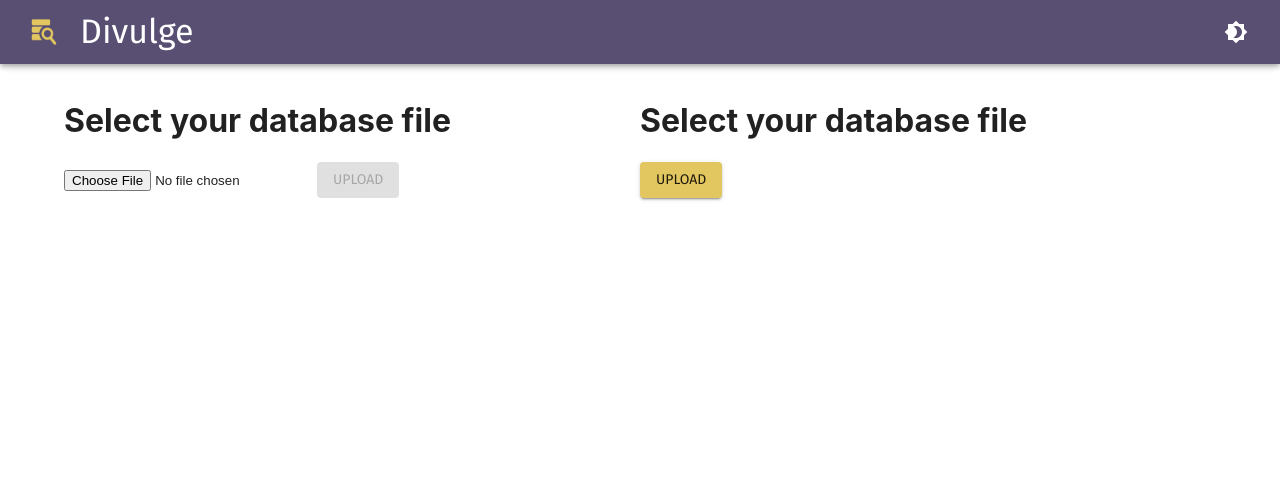
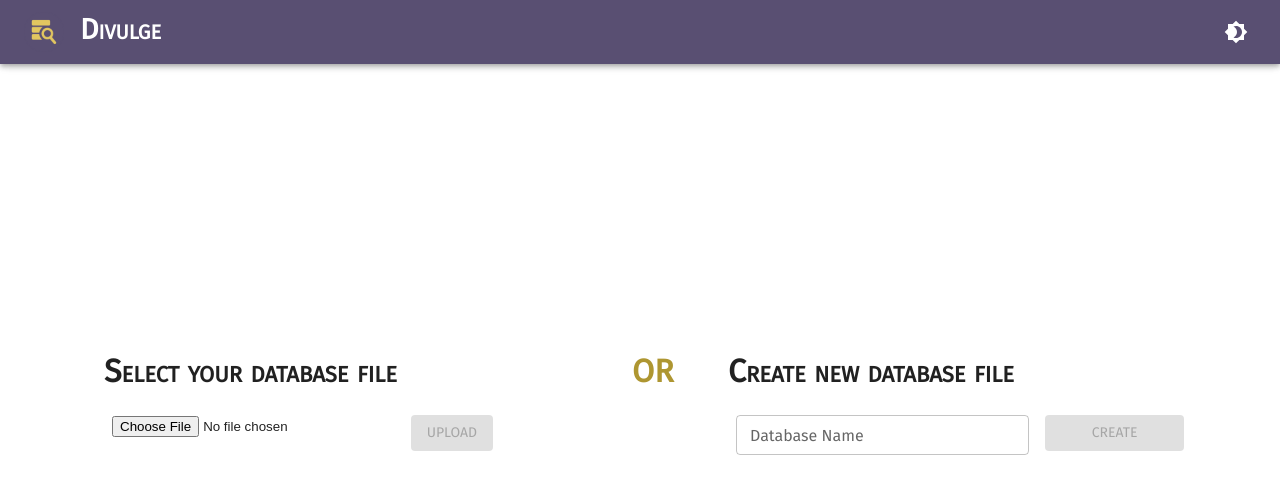
Before and after one commit to ric-v/divulge-keyvalue-db-ui, a React (Create React App) app in the folder ui/: page / in a window 1280 px wide. Shown: the top 494 px of the page. Built offline with nearby package versions, Linux system fonts and the light colour scheme.

Commit message:
added new file creation mode e2e

```diff
--- a/ui/src/App.tsx
+++ b/ui/src/App.tsx
@@ -1,5 +1,5 @@
 import * as React from "react";
-import { Box } from "@mui/material";
+import { Box, Grid } from "@mui/material";
 import NavBar from "./components/NavBar";
 import { ThemeProvider, createTheme } from "@mui/material/styles";
 import { SnackbarProvider } from "notistack";
@@ -39,6 +39,54 @@
         },
         typography: {
           fontFamily: ["Fira Sans", "sans-serif"].join(","),
+          h1: {
+            fontSize: "1.7rem",
+            fontWeight: "bold",
+            fontVariant: "small-caps",
+            fontVariantLigatures: "common-ligatures",
+            "@media (min-width:800px)": {
+              fontSize: "2.5rem",
+            },
+            "@media (min-width:1600px)": {
+              fontSize: "3.5rem",
+            },
+          },
+          h2: {
+            fontSize: "1.5rem",
+            fontWeight: "bold",
+            fontVariantLigatures: "common-ligatures",
+            fontVariant: "small-caps",
+            "@media (min-width:800px)": {
+              fontSize: "2.2rem",
+            },
+            "@media (min-width:1600px)": {
+              fontSize: "3rem",
+            },
+          },
+          h3: {
+            fontSize: "1.4rem",
+            fontWeight: "bold",
+            fontVariantLigatures: "common-ligatures",
+            fontVariant: "small-caps",
+            "@media (min-width:800px)": {
+              fontSize: "2rem",
+            },
+            "@media (min-width:1600px)": {
+              fontSize: "2.8rem",
+            },
+          },
+          h4: {
+            fontSize: "1.2rem",
+            fontWeight: "bold",
+            fontVariantLigatures: "common-ligatures",
+            fontVariant: "small-caps",
+            "@media (min-width:800px)": {
+              fontSize: "1.8rem",
+            },
+            "@media (min-width:1600px)": {
+              fontSize: "2.5rem",
+            },
+          },
         },
         components: {
           MuiCssBaseline: {
@@ -60,22 +108,33 @@
         vertical: "top",
         horizontal: "right",
       }}
+      autoHideDuration={3000}
     >
       <ColorModeContext.Provider value={colorMode}>
         <ThemeProvider theme={theme}>
-          <Box
+          <Grid
+            container
+            spacing={0}
+            direction="column"
+            alignItems="stretch"
+            justifyContent="center"
             sx={{
+              my: "auto",
               bgcolor: "background.default",
               color: "text.primary",
               minHeight: "100vh",
-              minWidth: "100%",
               py: [5, 8],
             }}
           >
-            <NavBar toggleColorMode={colorMode.toggleColorMode} theme={theme} />
-            {/* margin */}
-            <Controller />
-          </Box>
+            <Grid item>
+              <NavBar
+                toggleColorMode={colorMode.toggleColorMode}
+                theme={theme}
+              />
+              {/* margin */}
+              <Controller />
+            </Grid>
+          </Grid>
         </ThemeProvider>
       </ColorModeContext.Provider>
     </SnackbarProvider>
--- a/ui/src/components/NavBar.tsx
+++ b/ui/src/components/NavBar.tsx
@@ -4,8 +4,6 @@
 import Toolbar from "@mui/material/Toolbar";
 import IconButton from "@mui/material/IconButton";
 import Typography from "@mui/material/Typography";
-import Menu from "@mui/material/Menu";
-import MenuIcon from "@mui/icons-material/Menu";
 import Container from "@mui/material/Container";
 import Brightness4Icon from "@mui/icons-material/Brightness4";
 import Brightness7Icon from "@mui/icons-material/Brightness7";
@@ -58,42 +56,6 @@
             </Typography>
           </Typography>
 
-          <Box sx={{ flexGrow: 1, display: { xs: "flex", md: "none" } }}>
-            <IconButton
-              size="large"
-              aria-label="account of current user"
-              aria-controls="menu-appbar"
-              aria-haspopup="true"
-              onClick={handleOpenNavMenu}
-              color="inherit"
-            >
-              <MenuIcon />
-            </IconButton>
-            <Menu
-              id="menu-appbar"
-              anchorEl={anchorElNav}
-              anchorOrigin={{
-                vertical: "bottom",
-                horizontal: "left",
-              }}
-              keepMounted
-              transformOrigin={{
-                vertical: "top",
-                horizontal: "left",
-              }}
-              open={Boolean(anchorElNav)}
-              onClose={handleCloseNavMenu}
-              sx={{
-                display: { xs: "block", md: "none" },
-              }}
-            >
-              {/* {pages.map((page) => (
-                <MenuItem key={page} onClick={handleCloseNavMenu}>
-                  <Typography textAlign="center">{page}</Typography>
-                </MenuItem>
-              ))} */}
-            </Menu>
-          </Box>
           <Typography
             variant="h6"
             noWrap
@@ -102,7 +64,10 @@
           >
             <img src="/logo-120px.png" width="40px" alt="logo" />
           </Typography>
-          <Box sx={{ flexGrow: 1, display: { xs: "none", md: "flex" } }}>
+          <Box
+            color={"body"}
+            sx={{ flexGrow: 1, display: { xs: "none", md: "flex" } }}
+          >
             {/* {pages.map((page) => (
               <Button
                 key={page}
@@ -114,7 +79,7 @@
             ))} */}
           </Box>
 
-          <Box sx={{ flexGrow: 0 }}>
+          <Box sx={{ display: "flex" }}>
             <IconButton
               sx={{ ml: 1 }}
               onClick={toggleColorMode}
--- /dev/null
+++ b/ui/src/components/NewFileForm.tsx
@@ -0,0 +1,69 @@
+import { Box, Button, Grid, TextField, Typography } from "@mui/material";
+import { useSnackbar } from "notistack";
+import { useEffect, useState } from "react";
+import http from "../services/axios-common";
+
+type Props = {
+  dbname: string;
+  setDbname: React.Dispatch<React.SetStateAction<string>>;
+  errorMessage: string;
+  createNewFile: () => void;
+};
+
+const NewFileForm = (props: Props) => {
+  return (
+    <>
+      <Typography variant="h3">Create new database file</Typography>
+      <Box
+        component="form"
+        sx={{
+          "& > :not(style)": { m: 1 },
+          display: "flex",
+          flexDirection: "column",
+        }}
+        alignItems={["center"]}
+      >
+        <Grid
+          container
+          columns={{ xs: 3, sm: 6, md: 8, lg: 12 }}
+          rowSpacing={["1rem"]}
+          spacing={["0rem", "1rem", "0rem", "1rem"]}
+        >
+          <Grid item xs={2} sm={4} md={6} lg={8}>
+            <TextField
+              error={
+                props.dbname.length > 30 ||
+                (props.dbname.length > 0 && props.dbname.length < 3)
+              }
+              helperText={props.errorMessage}
+              color="primary"
+              size="small"
+              label="Database Name"
+              value={props.dbname}
+              onChange={(e) => {
+                e.preventDefault();
+                props.setDbname(e.target.value);
+              }}
+              fullWidth
+            />
+          </Grid>
+          <Grid item xs={1} sm={2} md={2} lg={4}>
+            <Button
+              variant="contained"
+              color="secondary"
+              fullWidth
+              disabled={props.dbname === ""}
+              onClick={() => {
+                props.createNewFile();
+              }}
+            >
+              Create
+            </Button>
+          </Grid>
+        </Grid>
+      </Box>
+    </>
+  );
+};
+
+export default NewFileForm;
--- a/ui/src/components/UploadForm.tsx
+++ b/ui/src/components/UploadForm.tsx
@@ -1,4 +1,4 @@
-import { Box, Button } from "@mui/material";
+import { Box, Button, Grid, Typography } from "@mui/material";
 import { OptionsObject, SnackbarKey, SnackbarMessage } from "notistack";
 import React, { FormEvent } from "react";
 import ProgressBar from "./ProgressBar";
@@ -27,9 +27,21 @@
 }) => {
   return (
     // box with margin on top
-    <Box>
-      <form onSubmit={handleFileUpload}>
-        <h1>Select your database file</h1>
+    <>
+      <Typography variant="h3">Select your database file</Typography>
+      <Box
+        component="form"
+        onSubmit={handleFileUpload}
+        sx={{
+          "& > :not(style)": { m: 1 },
+        }}
+      >
+        <Grid
+          container
+          columns={{ xs: 3, sm: 6, md: 8, lg: 12 }}
+          rowSpacing={["1rem"]}
+        >
+          <Grid item xs={2} sm={4} md={6} lg={8}>
             <input
               type="file"
               name="file-choose"
@@ -51,6 +63,8 @@
                 }
               }}
             />
+          </Grid>
+          <Grid item xs={1} sm={2} md={2} lg={4}>
             <Button
               variant="contained"
               color="secondary"
@@ -59,13 +73,15 @@
             >
               Upload
             </Button>
+          </Grid>
+        </Grid>
         {uploadProgress > 0 && uploadProgress < 100 ? (
           <div className="progress-bar-container">
             <ProgressBar progress={uploadProgress} />
           </div>
         ) : null}
-      </form>
       </Box>
+    </>
   );
 };
 
--- a/ui/src/controllers/Controller.tsx
+++ b/ui/src/controllers/Controller.tsx
@@ -1,5 +1,4 @@
-import { HorizontalRule } from "@mui/icons-material";
-import { Container, Grid } from "@mui/material";
+import { Container, Grid, Typography } from "@mui/material";
 import FileUpload from "./FileUpload";
 import NewFile from "./NewFile";
 
@@ -12,10 +11,24 @@
       }}
     >
       <Grid container columns={{ xs: 2, sm: 12, md: 12 }}>
-        <Grid item xs={2} sm={6} md={6}>
+        <Grid item xs={2} sm={5.5} md={5.5} px={5} py={5} borderRadius={5}>
           <FileUpload />
         </Grid>
-        <Grid item xs={2} sm={6} md={6}>
+        <Grid
+          item
+          xs={2}
+          sm={1}
+          md={1}
+          px={5}
+          py={5}
+          borderRadius={5}
+          textAlign="center"
+        >
+          <Typography variant="h3" color="secondary.dark">
+            OR
+          </Typography>
+        </Grid>
+        <Grid item xs={2} sm={5.5} md={5.5} px={5} py={5} borderRadius={5}>
           <NewFile />
         </Grid>
       </Grid>
--- a/ui/src/controllers/NewFile.tsx
+++ b/ui/src/controllers/NewFile.tsx
@@ -1,22 +1,61 @@
-import { Box, Button, Grid } from "@mui/material";
-import ProgressBar from "../components/ProgressBar";
-import React, { ReactChildren } from "react";
+import { Box, Button, Grid, TextField, Typography } from "@mui/material";
+import { useSnackbar } from "notistack";
+import { useEffect, useState } from "react";
+import NewFileForm from "../components/NewFileForm";
+import http from "../services/axios-common";
 
 const NewFile = () => {
+  const [dbname, setDbname] = useState("");
+  const [errorMessage, setErrorMessage] = useState("");
+  const { enqueueSnackbar, closeSnackbar } = useSnackbar();
+
+  // use effect to do db name validation
+  useEffect(() => {
+    if (dbname.length > 0 && dbname.length < 3) {
+      setErrorMessage("Database name must be at least 3 characters long");
+    } else if (dbname.length > 30) {
+      setErrorMessage("Database name is too long");
+    } else if (dbname.match(/[^a-zA-Z0-9_]/)) {
+      setErrorMessage("File name should not contain special characters");
+    } else {
+      setErrorMessage("");
+    }
+  }, [dbname, errorMessage]);
+
+  const createNewFile = () => {
+    http
+      .post("/api/v1/new?file=" + dbname + ".db&dbtype=boltdb")
+      .then((resp) => {
+        enqueueSnackbar("File created successfully", {
+          key: "success",
+          variant: "success",
+          draggable: true,
+          onClick: () => {
+            closeSnackbar("success");
+          },
+        });
+        console.log(resp);
+        setDbname("");
+      })
+      .catch((err) => {
+        enqueueSnackbar(err.response.data.message, {
+          key: "error",
+          variant: "error",
+          draggable: true,
+          onClick: () => {
+            closeSnackbar("error");
+          },
+        });
+      });
+  };
+
   return (
-    <Box>
-      <form>
-        <h1>Select your database file</h1>
-        <Button
-          variant="contained"
-          color="secondary"
-          type="submit"
-          // disabled={!file || uploading}
-        >
-          Upload
-        </Button>
-      </form>
-    </Box>
+    <NewFileForm
+      dbname={dbname}
+      setDbname={setDbname}
+      errorMessage={errorMessage}
+      createNewFile={createNewFile}
+    />
   );
 };
 
```
Also changed, not shown: 1 other file (tests, documents, lock files or other folders). Lines whose indentation alone changed are shown as unchanged.
